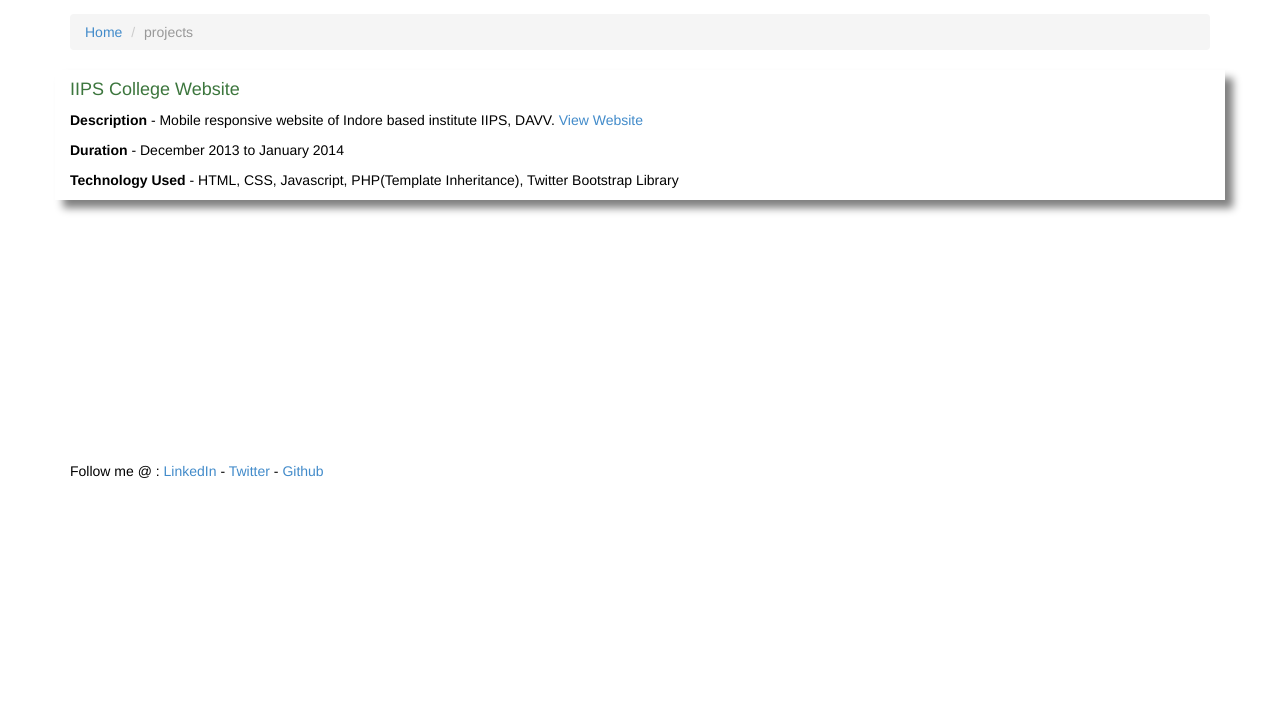
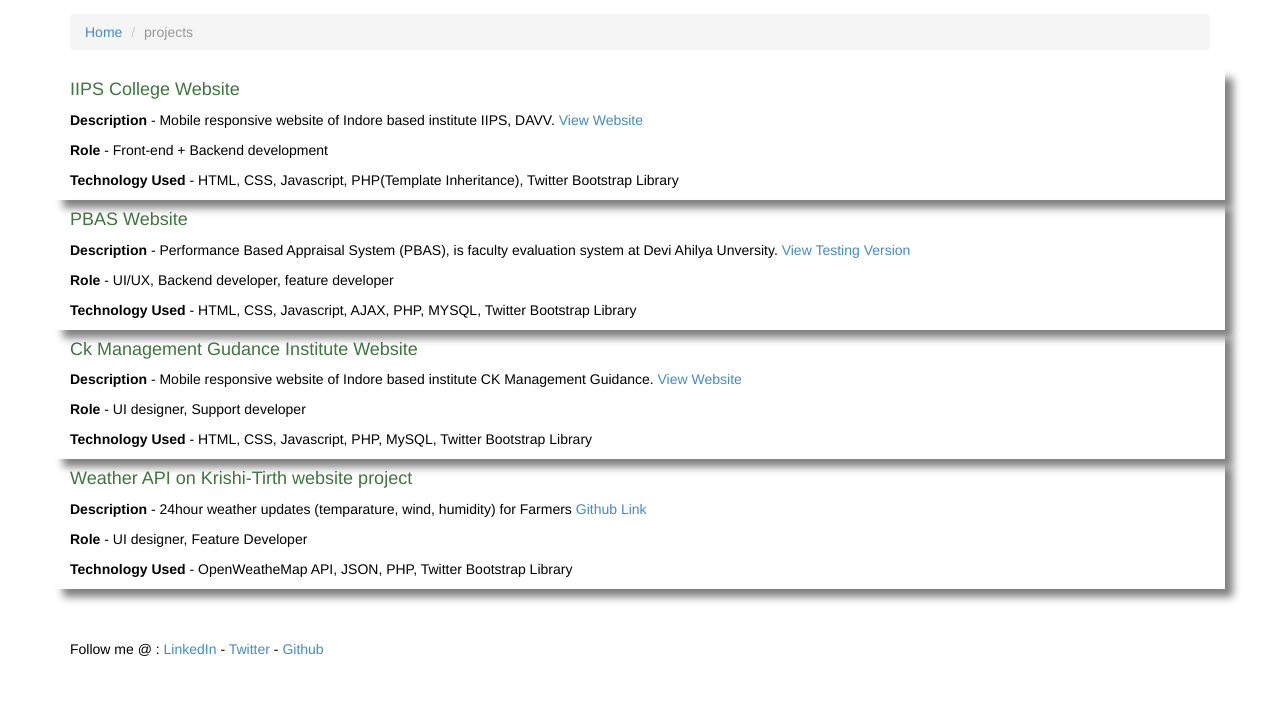
Before and after one commit to Rahul-Sagore/Rahul-Sagore.github.io, a plain HTML site: page projects.html in a window 1280 px wide. Shown: the part 139-858 px from the top of the page. Before the commit the page ends 800 px from the top, so only its background shows below. Drawn offline with Linux system fonts and the light colour scheme.

Commit message:
Update project list on the project page

```diff
--- a/projects.html
+++ b/projects.html
@@ -7,7 +7,7 @@
     <meta name="description" content="">
     <meta name="author" content="">
 
-    <title>Projects - GuruDev Rahul</title>
+    <title>Projects - Rahul Sagore</title>
 
     <!-- Bootstrap core CSS -->
     <link href="css/bootstrap.min.css" rel="stylesheet">
@@ -66,7 +66,7 @@
 
             <div class="col-lg-12">
                 <h2 class="page-header text-success">Projects
-                    <small style="color:orange">I contributed</small>
+                    <small style="color:orange">I contributed <small><a href="https://github.com/Rahul-Sagore">(Github Profile)</a></small></small>
                 </h2>
                 <ol class="breadcrumb">
                     <li><a href="index.html">Home</a>
@@ -82,18 +82,34 @@
         <div class="row">
 
             <div class="col-lg-12 boxShadow">
+
                 <h4 class="text-success">IIPS College Website</h4>
                 <p><b>Description</b> - Mobile responsive website of Indore based institute IIPS, DAVV. <a href="http://iips.edu.in">View Website </a></p>
-                <p><b>Duration</b> - December 2013 to January 2014</p>
+                <p><b>Role</b> - Front-end + Backend development</p>
                 <p><b>Technology Used</b> - HTML, CSS, Javascript, PHP(Template Inheritance), Twitter Bootstrap Library</p>
-            </div>
-			<br>
-			<!-- <div class="col-lg-12 boxShadow">
+            </div><br>
+
+			<div class="col-lg-12 boxShadow">
                 <h4 class="text-success">PBAS Website</h4>
                 <p><b>Description</b> - Performance Based Appraisal System (PBAS), is faculty evaluation system at Devi Ahilya Unversity. <a href="http://pbas.redirectme.net/">View Testing Version</a> </p>
-                <p><b>Duration</b> - July to September 2013</p>
+                <p><b>Role</b> - UI/UX, Backend developer, feature developer</p>
                 <p><b>Technology Used</b> - HTML, CSS, Javascript, AJAX, PHP, MYSQL, Twitter Bootstrap Library</p>
-            </div>-->
+            </div><br>
+
+            <div class="col-lg-12 boxShadow">
+                <h4 class="text-success">Ck Management Gudance Institute Website</h4>
+                <p><b>Description</b> - Mobile responsive website of Indore based institute CK Management Guidance. <a href="http://iips.edu.in">View Website </a></p>
+                <p><b>Role</b> - UI designer, Support developer</p>
+                <p><b>Technology Used</b> - HTML, CSS, Javascript, PHP, MySQL, Twitter Bootstrap Library</p>
+            </div><br>
+
+			<div class="col-lg-12 boxShadow">
+                <h4 class="text-success">Weather API on Krishi-Tirth website project</h4>
+                <p><b>Description</b> - 24hour weather updates (temparature, wind, humidity) for Farmers <a href="https://github.com/iips-dc/krishi_tirth">Github Link</a></p>
+                <p><b>Role</b> - UI designer, Feature Developer</p>
+                <p><b>Technology Used</b> - OpenWeatheMap API, JSON, PHP, Twitter Bootstrap Library</p>
+            </div><br>
+
         </div>
         <!-- /.row -->
 
```
